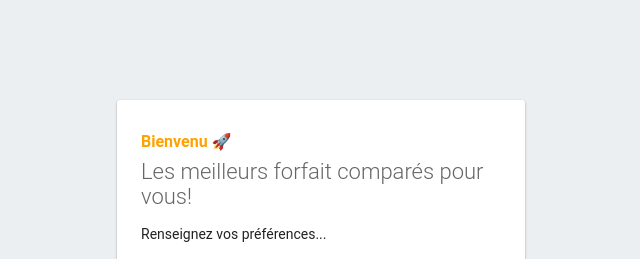
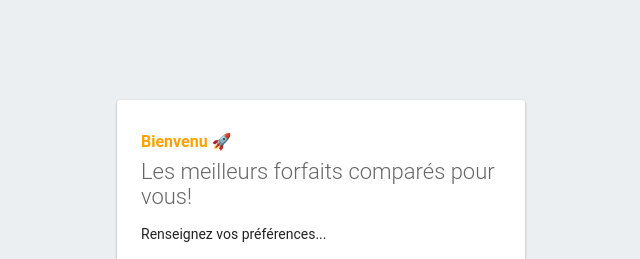
Before and after one commit to JamesAlaric/forfaitchooser, a website: page public/index.html in a window 1280 px wide. Shown: the top 259 px of the page, 319-959 px from the left. Drawn offline with Linux system fonts and the light colour scheme; some packages are replaced by stand-ins of ours.

Commit message:
3rd index

```diff
--- a/public/index.html
+++ b/public/index.html
@@ -3,7 +3,7 @@
   <head>
     <meta charset="utf-8">
     <meta name="viewport" content="width=device-width, initial-scale=1">
-    <title>Welcome to Firebase Hosting</title>
+    <title>Welcome forfaitchooser</title>
 
     <!-- update the version number as needed -->
     <script defer src="/__/firebase/9.15.0/firebase-app-compat.js"></script>
@@ -42,7 +42,7 @@
   <body>
     <div id="message">
       <h2>Bienvenu 🚀</h2>
-      <h1> Les meilleurs forfait comparés pour vous! </h1>
+      <h1> Les meilleurs forfaits comparés pour vous! </h1>
       <p>Renseignez vos préférences...</p>
       <hr>
       <input type="number" name="argent" id="X" placeholder="combien souhaitez-vous depenser">
```
